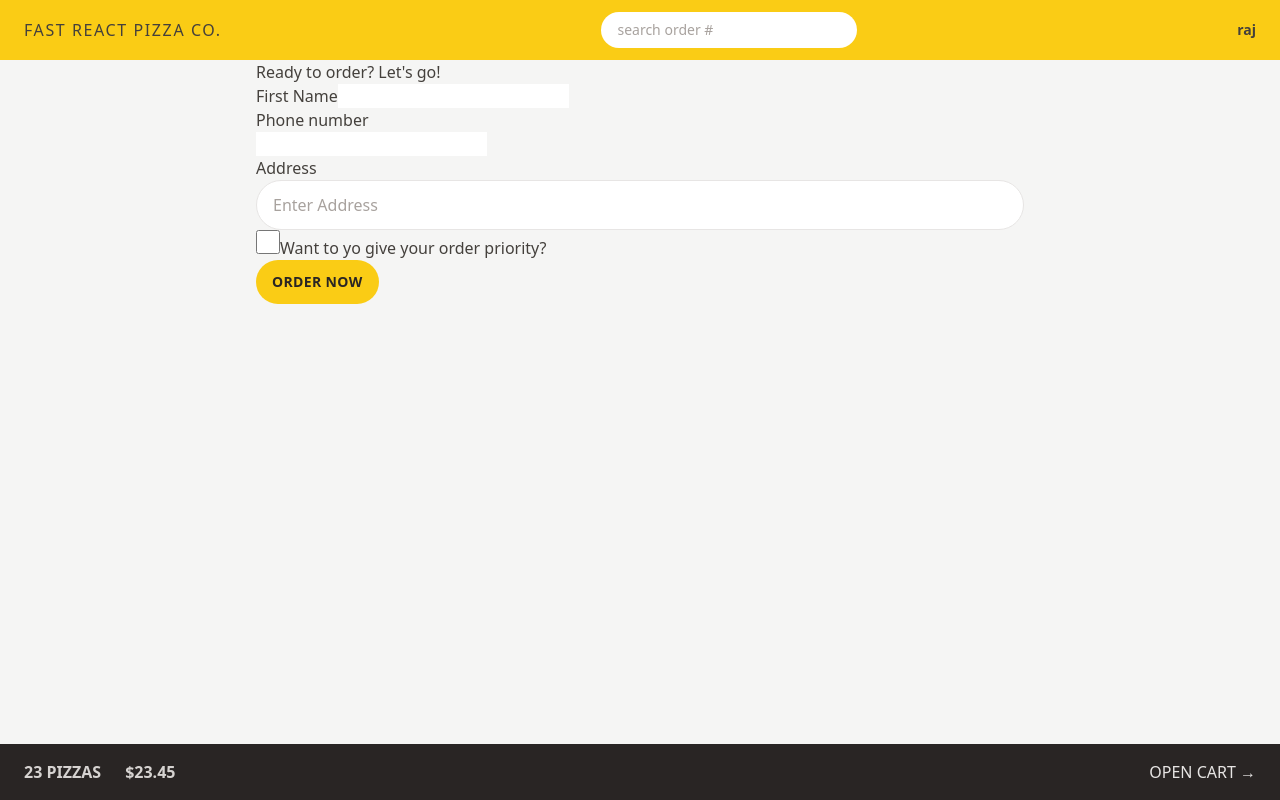
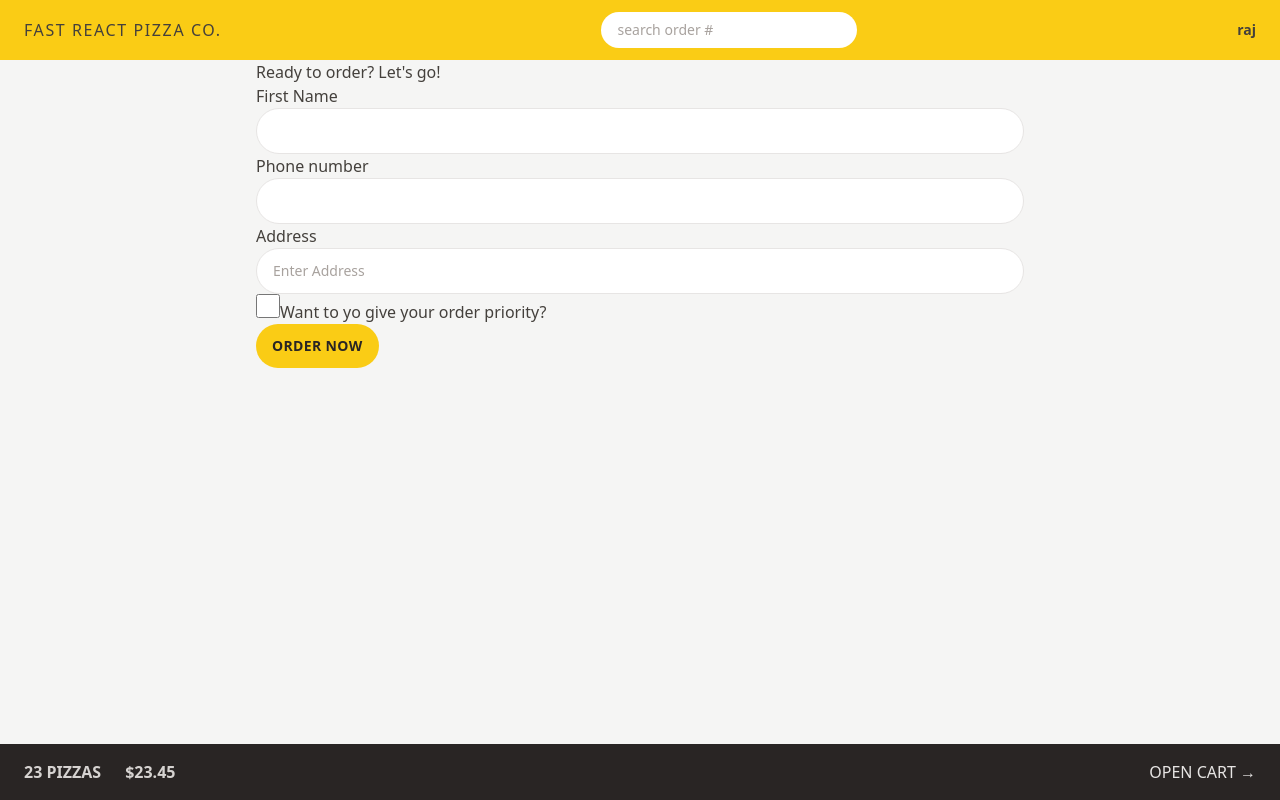
Before and after one commit to raj-wankhade/fast-react-pizza, a React (Vite) app: page /order/new in a window 1280 px wide. Built offline with nearby package versions, Linux system fonts and the light colour scheme.

Commit message:
reusing styles with @apply

```diff
--- a/src/features/order/CreateOrder.jsx
+++ b/src/features/order/CreateOrder.jsx
@@ -43,13 +43,13 @@
       <Form method="POST">
         <div>
           <label>First Name</label>
-          <input type="text" name="customer" required />
+          <input type="text" name="customer" required className="input" />
         </div>
 
         <div>
           <label>Phone number</label>
           <div>
-            <input type="tel" name="phone" required />
+            <input type="tel" name="phone" required className="input" />
             {errors?.phone && <p>{errors.phone}</p>}
           </div>
         </div>
@@ -62,7 +62,7 @@
               name="address"
               placeholder="Enter Address"
               required
-              className="rounded-full  outline-none focus:ring focus:ring-yellow-300  transition-all duration-300 placeholder:text-stone-400 w-72 px-3 py-2 border border-stone-200 sm:w-full sm:focus:w-full md:px-4 md:py-3"
+              className="input"
             />
           </div>
         </div>
--- a/src/index.css
+++ b/src/index.css
@@ -2,41 +2,47 @@
 @tailwind components;
 @tailwind utilities;
 
-/* body {
-  font-family: system-ui, -apple-system, BlinkMacSystemFont, 'Segoe UI', Roboto,
-    Oxygen, Ubuntu, Cantarell, 'Open Sans', 'Helvetica Neue', sans-serif;
-  background-color: #f7f7f7;
-  color: #444;
+@layer components {
+  .input {
+    @apply w-full rounded-full outline-none focus:ring focus:ring-yellow-300 transition-all duration-300 placeholder:text-stone-400 px-4 py-2 border border-stone-200 md:px-4 md:py-3 text-sm;
+  }
 }
 
-.layout {
-  display: grid;
-  grid-template-rows: auto 1fr auto;
-  gap: 32px;
-  height: 100dvh;
-} */
-
-/* https://dev.to/afif/i-made-100-css-loaders-for-your-next-project-4eje */
 .loader {
   width: 45px;
   aspect-ratio: 0.75;
   --c: no-repeat linear-gradient(#333 0 0);
-  background: var(--c) 0% 50%, var(--c) 50% 50%, var(--c) 100% 50%;
+  background:
+    var(--c) 0% 50%,
+    var(--c) 50% 50%,
+    var(--c) 100% 50%;
   background-size: 20% 50%;
   animation: loading 1s infinite linear;
 }
 
 @keyframes loading {
   20% {
-    background-position: 0% 0%, 50% 50%, 100% 50%;
+    background-position:
+      0% 0%,
+      50% 50%,
+      100% 50%;
   }
   40% {
-    background-position: 0% 100%, 50% 0%, 100% 50%;
+    background-position:
+      0% 100%,
+      50% 0%,
+      100% 50%;
   }
   60% {
-    background-position: 0% 50%, 50% 100%, 100% 0%;
+    background-position:
+      0% 50%,
+      50% 100%,
+      100% 0%;
   }
   80% {
-    background-position: 0% 50%, 50% 50%, 100% 100%;
+    background-position:
+      0% 50%,
+      50% 50%,
+      100% 100%;
   }
 }
```
